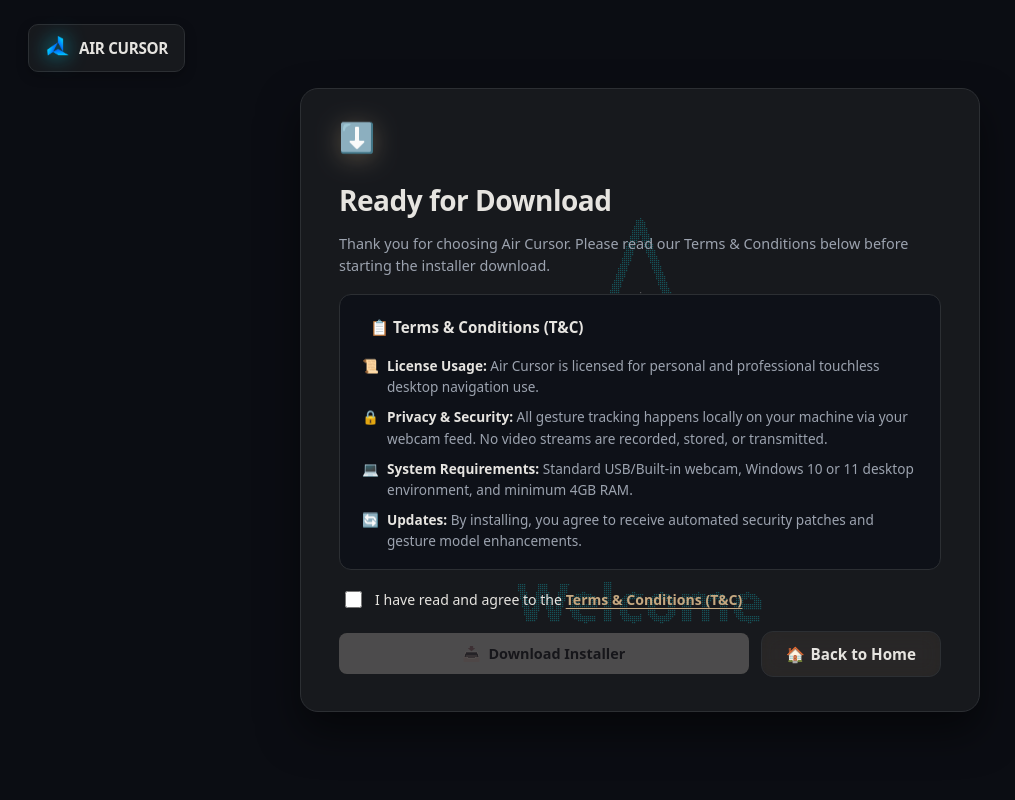
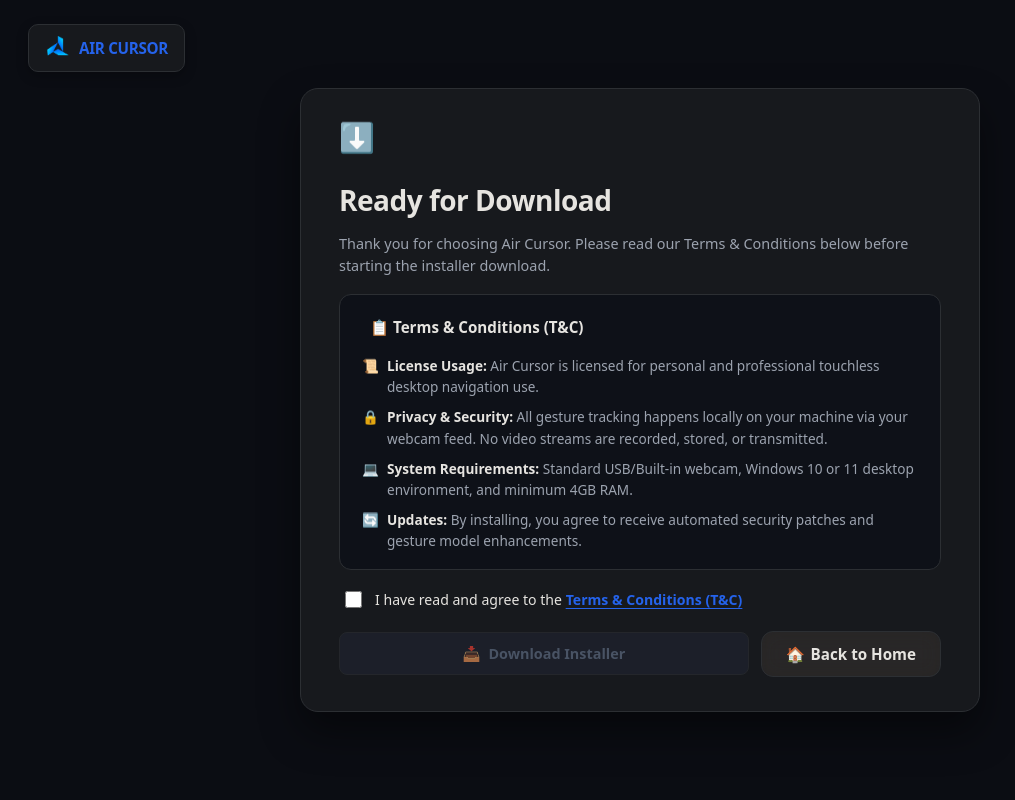
Before and after one commit to CosmicZenith11/Air-Cursor-Web, a Python web app: template templates/download.html in a window 1280 px wide. Shown: the whole page, without its empty margins (0-1015 px from the left). Run offline with Jinja, Linux system fonts and the light colour scheme; the template is opened without the code that fills it, so the values that code supplies are empty.

Commit message:
Update download.html

```diff
--- a/templates/download.html
+++ b/templates/download.html
@@ -7,6 +7,7 @@
     <title>Air Cursor - Download & Terms</title>
     <link rel="stylesheet" href="{{ url_for('static', filename='style.css') }}">
     <style>
+        /* 💥 CLEAN MATTE LOGO BLUE THEME (ZERO NEON / ZERO BROWN) 💥 */
         :root {
             --bg-body: #0B0D13;
             --bg-card: #131722;
@@ -17,7 +18,7 @@
             --accent-rgb: 37, 99, 235;
             --accent-hover: #1D4ED8;
             --tc-bg: #0E1118;
-            --shadow: 0 20px 40px rgba(0, 0, 0, 0.5);
+            --shadow: 0 20px 40px rgba(0, 0, 0, 0.45);
         }
 
         [data-theme="light"] {
@@ -33,7 +34,14 @@
             --shadow: 0 4px 20px rgba(0, 0, 0, 0.06);
         }
 
-        /* 💥 આખા પેજમાંથી સ્ક્રોલ બંધ 💥 */
+        /* 💥 પાછળના તમામ પાર્ટીકલ્સ અને વોટરમાર્ક કાયમ માટે બંધ 💥 */
+        canvas, #particleCanvas {
+            display: none !important;
+            visibility: hidden !important;
+            opacity: 0 !important;
+            pointer-events: none !important;
+        }
+
         html, body {
             height: 100vh !important;
             min-height: 100vh !important;
@@ -41,13 +49,12 @@
             overflow: hidden !important;
             margin: 0;
             padding: 0;
-            background: var(--bg-body);
+            background: var(--bg-body) !important;
             color: var(--text-main);
             font-family: system-ui, -apple-system, sans-serif;
             transition: background 0.25s ease, color 0.25s ease;
         }
 
-        /* તમામ એલિમેન્ટ્સમાંથી સ્ક્રોલબાર અદ્રશ્ય કરવા */
         *::-webkit-scrollbar {
             display: none !important;
             width: 0 !important;
@@ -57,18 +64,6 @@
             scrollbar-width: none !important;
             -ms-overflow-style: none !important;
             box-sizing: border-box;
-        }
-
-        /* Particle Canvas Background */
-        #particleCanvas {
-            position: fixed;
-            top: 0;
-            left: 0;
-            width: 100vw;
-            height: 100vh;
-            pointer-events: none;
-            z-index: 0;
-            opacity: 0.75;
         }
 
         /* Top Left Logo */
@@ -95,11 +90,15 @@
             width: 24px;
             height: 24px;
             border-radius: 6px;
+            filter: none !important;
         }
         .app-logo-text {
             font-size: 0.95rem;
             font-weight: 800;
-            color: var(--text-main);
+            color: #2563EB !important;
+            background: none !important;
+            -webkit-text-fill-color: #2563EB !important;
+            text-shadow: none !important;
             letter-spacing: -0.3px;
         }
 
@@ -122,7 +121,7 @@
             padding: 34px 38px;
             border-radius: 18px;
             text-align: left;
-            background: var(--bg-card);
+            background: var(--bg-card) !important;
             border: 1px solid var(--border);
             box-shadow: var(--shadow);
             position: relative;
@@ -137,6 +136,8 @@
         .floating-emoji {
             font-size: 1.8rem;
             line-height: 1;
+            text-shadow: none !important;
+            filter: none !important;
         }
 
         .download-card h1 {
@@ -154,7 +155,7 @@
             color: var(--text-sub);
         }
 
-        /* 💥 T&C બોક્સ (Clean Matte Layout) 💥 */
+        /* T&C બોક્સ (Solid Matte) */
         .tc-box {
             background: var(--tc-bg);
             border: 1px solid var(--border);
@@ -179,27 +180,14 @@
             transition: background 0.3s ease, color 0.3s ease;
         }
 
-        /* 💥 Clean Matte Blink Animation (Zero Neon / Zero Flashy Glow) 💥 */
         @keyframes cleanSettingBlink {
-            0% {
+            0%, 50%, 100% {
                 background-color: transparent;
                 color: var(--text-main);
             }
-            25% {
+            25%, 75% {
                 background-color: rgba(var(--accent-rgb), 0.18);
                 color: var(--accent);
-            }
-            50% {
-                background-color: transparent;
-                color: var(--text-main);
-            }
-            75% {
-                background-color: rgba(var(--accent-rgb), 0.18);
-                color: var(--accent);
-            }
-            100% {
-                background-color: transparent;
-                color: var(--text-main);
             }
         }
 
@@ -257,17 +245,21 @@
             color: var(--text-main);
         }
 
+        /* જૂના બ્રાઉન ટેક્સ્ટને હટાવીને સોલિડ મેટ બ્લૂ */
         .tc-clickable-link {
-            color: var(--accent);
+            color: #2563EB !important;
+            background: none !important;
+            -webkit-text-fill-color: #2563EB !important;
             cursor: pointer;
             text-decoration: underline;
             text-underline-offset: 3px;
             font-weight: 600;
-            transition: color 0.2s ease;
+            text-shadow: none !important;
         }
 
         .tc-clickable-link:hover {
-            color: var(--accent-hover);
+            color: var(--accent-hover) !important;
+            -webkit-text-fill-color: var(--accent-hover) !important;
         }
 
         .btn-group {
@@ -276,27 +268,35 @@
             align-items: center;
         }
 
+        /* 💥 SOILD MATTE LOGO BLUE BUTTON (KILL ALL BROWN/GOLD) 💥 */
         .cta-button {
-            background: var(--accent);
-            color: #FFFFFF;
-            border: none;
+            background: #2563EB !important;
+            background-image: none !important;
+            color: #FFFFFF !important;
+            border: 1px solid rgba(255, 255, 255, 0.15) !important;
             padding: 11px 22px;
             border-radius: 8px;
             font-weight: 600;
             font-size: 0.9rem;
             cursor: pointer;
             text-decoration: none;
+            box-shadow: none !important;
+            text-shadow: none !important;
             transition: background 0.2s ease;
         }
 
         .cta-button:hover:not(.btn-disabled) {
-            background: var(--accent-hover);
+            background: #1D4ED8 !important;
         }
 
         .cta-button.btn-disabled {
-            opacity: 0.35;
+            background: #1F2430 !important;
+            background-image: none !important;
+            color: #64748B !important;
+            border: 1px solid var(--border) !important;
+            opacity: 0.65 !important;
             cursor: not-allowed !important;
-            filter: grayscale(0.8);
+            filter: none !important;
             box-shadow: none !important;
             transform: none !important;
         }
@@ -318,7 +318,7 @@
             background: var(--border);
         }
 
-        /* 💥 Custom Download Popup (Solid Matte Modal) 💥 */
+        /* Modal */
         .popup-overlay {
             display: none;
             position: fixed;
@@ -351,6 +351,7 @@
         .popup-icon-container {
             font-size: 2.4rem;
             margin-bottom: 12px;
+            text-shadow: none !important;
         }
 
         .popup-card h3 {
@@ -370,8 +371,8 @@
 </head>
 <body>
 
-    <!-- Particle Canvas Background -->
-    <canvas id="particleCanvas"></canvas>
+    <!-- Particle Canvas - JS Crash ન થાય તે માટે રાખેલું છે પણ CSS થી 100% અદ્રશ્ય છે -->
+    <canvas id="particleCanvas" style="display: none !important; visibility: hidden !important;"></canvas>
 
     <!-- Top Left Clickable Logo -->
     <a href="/" class="app-logo-container">
@@ -439,7 +440,6 @@
             const tcHeader = document.getElementById('tcHeader');
             const tcBox = document.getElementById('tcBox');
 
-            // T&C Link click highlight animation
             if (tcLinkTrigger) {
                 tcLinkTrigger.addEventListener('click', (e) => {
                     e.preventDefault();
@@ -459,7 +459,6 @@
                 });
             }
 
-            // Checkbox Toggle logic
             tcAgree.addEventListener('change', () => {
                 if (tcAgree.checked) {
                     downloadBtn.classList.remove('btn-disabled');
@@ -468,7 +467,6 @@
                 }
             });
 
-            // Download Trigger logic
             if (downloadBtn) {
                 downloadBtn.addEventListener('click', (e) => {
                     e.preventDefault();
```
